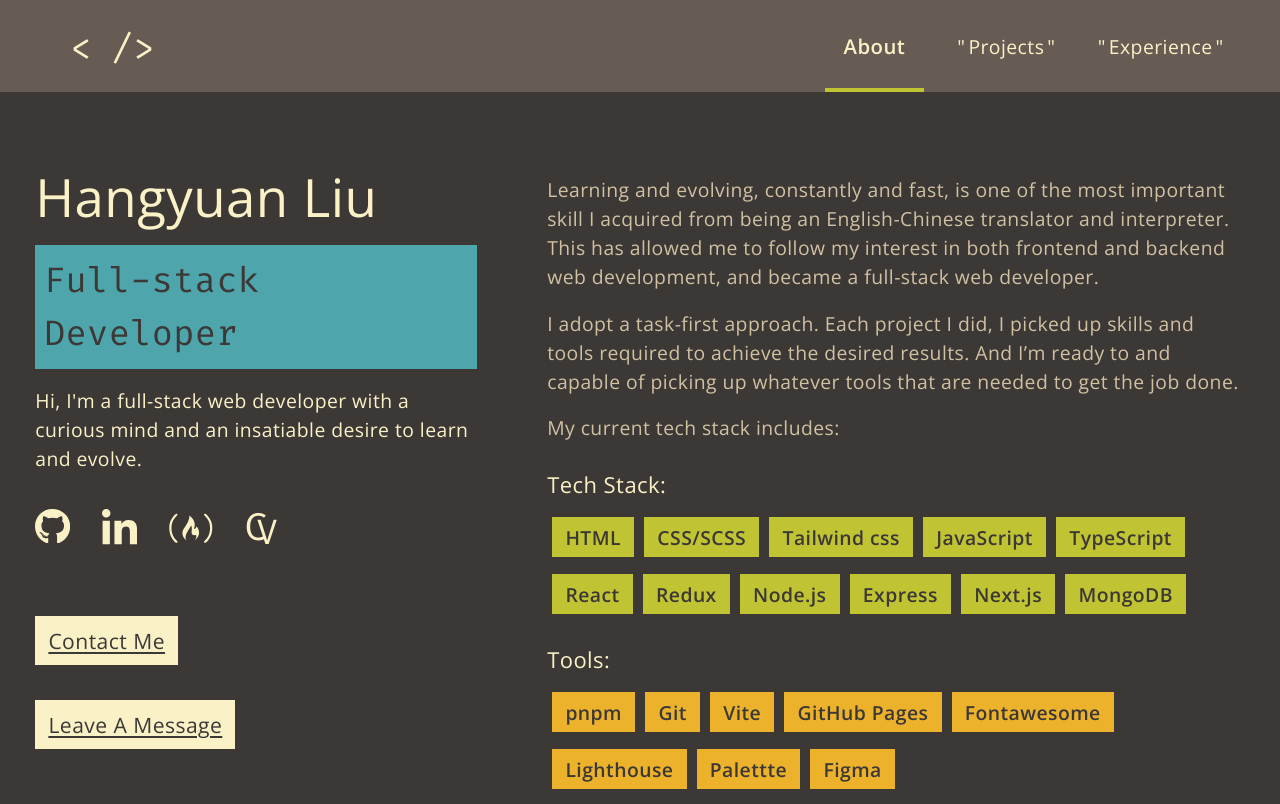
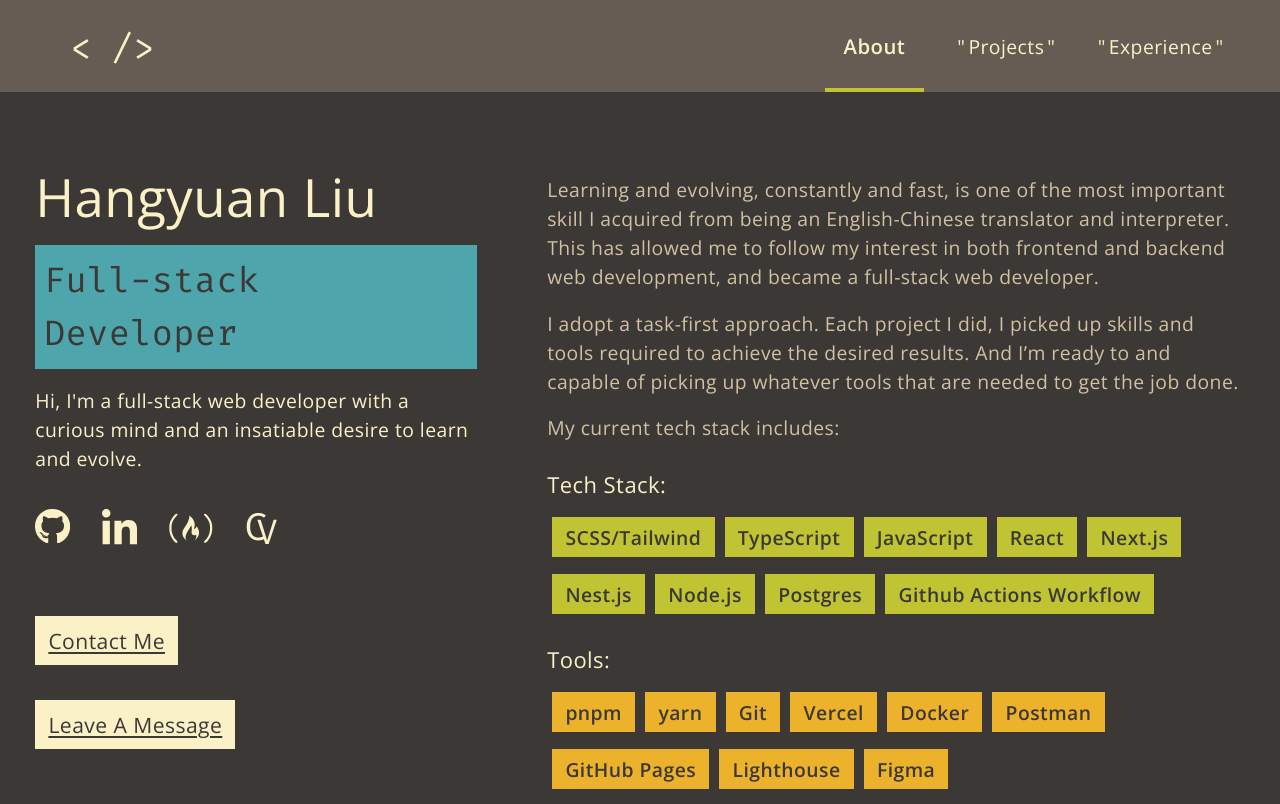
Before and after one commit to llhyuan/portfolio-website, a React (Vite) app: page / in a window 1280 px wide. Built offline with nearby package versions, Linux system fonts and the light colour scheme.

Commit message:
update experience

```diff
--- a/src/assets/data/experience.js
+++ b/src/assets/data/experience.js
@@ -1,6 +1,19 @@
 export const experience = [
   {
     id: 0,
+    period: "2024.2 - Present",
+    title: "Full-stack Web Developer",
+    responsibility: "Kvalifik",
+    description: [
+      "Build responsive frontend with React, Next.js and Tailwind. Leveraging SSR with react server component and next.js",
+      "Maintain and write RESTful API endpoints with TypeScript, Nest.js and Next.js",
+      "Maintain and adjust CI/CD(Github Workflow)",
+      "Engage in agile development practices and participate in sprint planning and task refinement",
+    ],
+    "Transferable Skills": [],
+  },
+  {
+    id: 1,
     period: "2021.12 - Present",
     title: "Full-stack Web Development Course",
     responsibility: "freeCodeCamp & Udemy",
@@ -11,7 +24,7 @@ export const experience = [
     "Transferable Skills": [],
   },
   {
-    id: 1,
+    id: 2,
     period: "2021.09 - Present",
     title: "English - Chinese Interpreter and Translator",
     responsibility: "Freelance & Volunteering",
@@ -28,7 +41,7 @@ export const experience = [
     ],
   },
   {
-    id: 2,
+    id: 3,
     period: "2016.10 - 2021.09",
     title: "Liaison Officer",
     responsibility: "Full-time",
--- a/src/assets/data/skills.js
+++ b/src/assets/data/skills.js
@@ -1,27 +1,26 @@
 export const skills = {
   technical: [
-    "HTML",
-    "CSS/SCSS",
-    "Tailwind css",
+    "SCSS/Tailwind",
+    "TypeScript",
     "JavaScript",
-    "TypeScript",
     "React",
-    "Redux",
+    "Next.js",
+    "Nest.js",
     "Node.js",
-    "Express",
-    "Next.js",
-    "MongoDB",
+    "Postgres",
+    "Github Actions Workflow",
   ],
   tools: [
     "pnpm",
+    "yarn",
     "Git",
-    "Vite",
+    "Vercel",
+    "Docker",
+    "Postman",
     "GitHub Pages",
-    "Fontawesome",
     "Lighthouse",
-    "Palettte",
     "Figma",
   ],
   soft: ["Eager to learn", "Curious", "Communicative", "Cooperative"],
-  more: ["AWS Cloud Practitioner Certificate", "and more ..."],
+  more: ["Rust", "htmx", "and more ..."],
 };
--- a/src/components/Self.jsx
+++ b/src/components/Self.jsx
@@ -69,7 +69,7 @@ function Self({ setFormStatus }) {
         </div>
         <div className="relative bottom-[3px] resume w-7">
           <a
-            href="https://drive.google.com/file/d/1Ajvt_A3dt-_hzUBiY7VnH6VbG_GYL5H6/view?usp=share_link"
+            href="https://drive.google.com/file/d/1tVKdN4h551cjUToTTvBSYXrIUwPGHEct/view?usp=sharing"
             target="_blank"
             rel="noreferrer"
             aria-label="Link to preview and download resume"
```
Also changed, not shown: src/components/Exp.jsx (+16 -16 lines).
